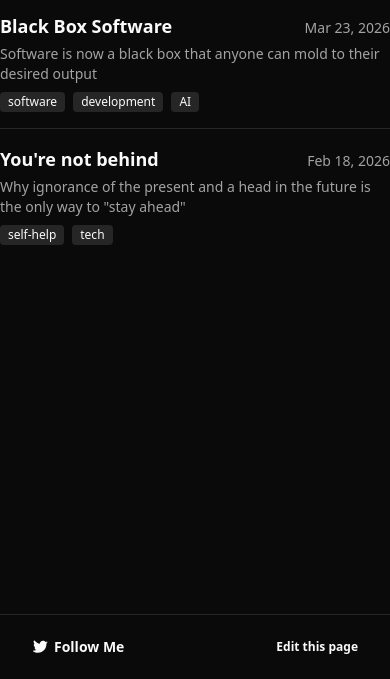
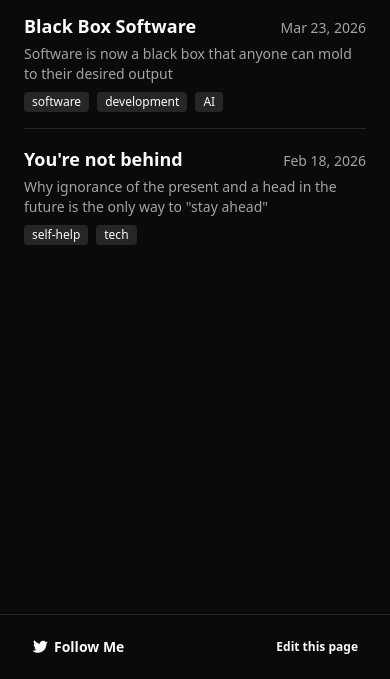
Before and after one commit to logscore/site, an Astro site: page /blog in a window 390 px wide. Shown: the part 165-844 px from the top of the page. Built offline with nearby package versions, Linux system fonts and the light colour scheme; Astro itself is replaced by a stand-in of ours.

Commit message:
Minor styling fixes to mobile view

```diff
--- a/src/pages/blog/index.astro
+++ b/src/pages/blog/index.astro
@@ -32,7 +32,7 @@ function formatDate(date: Date): string {
   title="Blog - Logan Reeder"
   description="Blog posts by Logan Reeder"
 >
-  <div class="prose mx-auto">
+  <div class="prose mx-6 sm:mx-auto ">
     <h1>Blog</h1>
     {
       posts.length === 0 ? (
```
